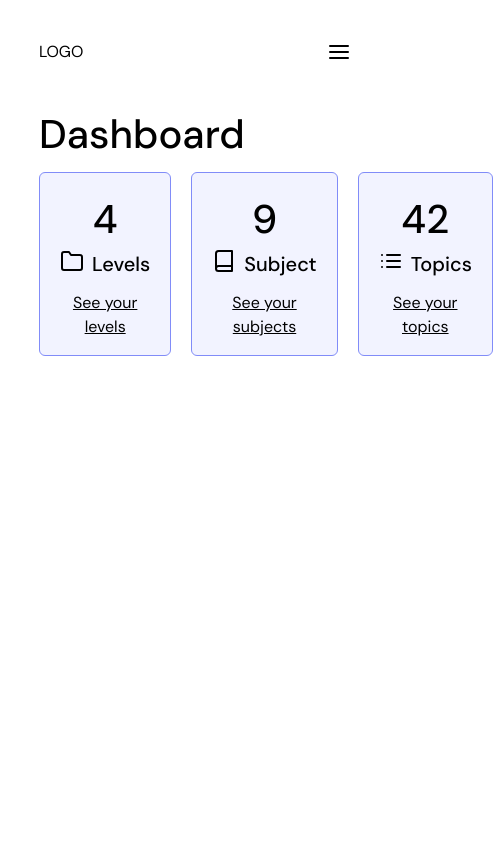
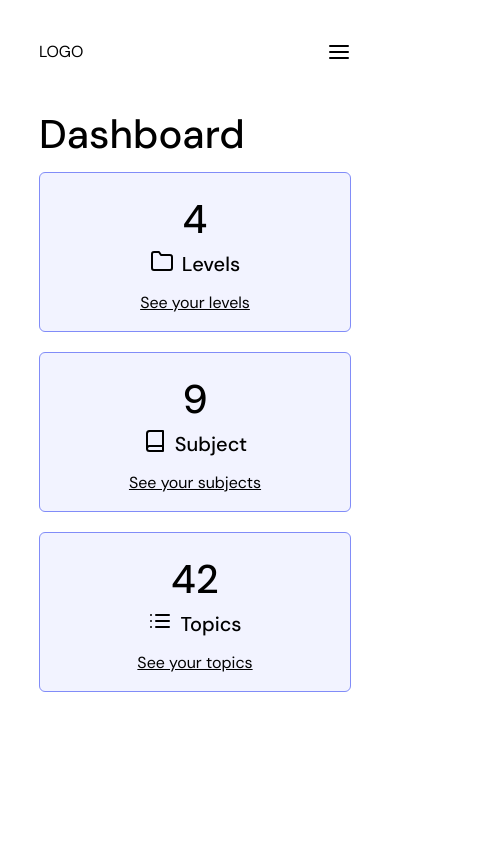
Before and after one commit to alsongarbuja/notetal, a Next.js app: page /account/dashboard in a window 390 px wide. Shown: the top 844 px of the page, 493 px wide, since content can reach past the window. Built offline with nearby package versions, Linux system fonts and the light colour scheme.

Commit message:
[responsive]: dashboard responsive

```diff
--- a/pages/account/dashboard.tsx
+++ b/pages/account/dashboard.tsx
@@ -9,8 +9,8 @@ const Dashboard = () => {
             <title>Notetal - Dashboard</title>
         </Head>
         <h2>Dashboard</h2>
-        <div className="flex gap-5 mt-2">
-            <div className="w-52 border px-5 py-4 rounded-md text-center border-indigo-400 bg-indigo-400/10 dark:text-indigo-200">
+        <div className="flex gap-5 mt-2 flex-wrap">
+            <div className="w-full sm:w-52 border px-5 py-4 rounded-md text-center border-indigo-400 bg-indigo-400/10 dark:text-indigo-200">
                 <h2>4</h2>
                 <h4 className="mb-3 flex gap-2 justify-center">
                     <Folder /> Levels
@@ -21,7 +21,7 @@ const Dashboard = () => {
                     </span>
                 </Link>
             </div>
-            <div className="w-52 border px-5 py-4 rounded-md text-center border-indigo-400 bg-indigo-400/10 dark:text-indigo-200">
+            <div className="w-full sm:w-52 border px-5 py-4 rounded-md text-center border-indigo-400 bg-indigo-400/10 dark:text-indigo-200">
                 <h2>9</h2>
                 <h4 className="mb-3 flex gap-2 justify-center">
                     <Book className="inline" /> Subject
@@ -32,7 +32,7 @@ const Dashboard = () => {
                     </span>
                 </Link>
             </div>
-            <div className="w-52 border px-5 py-4 rounded-md text-center border-indigo-400 bg-indigo-400/10 dark:text-indigo-200">
+            <div className="w-full sm:w-52 border px-5 py-4 rounded-md text-center border-indigo-400 bg-indigo-400/10 dark:text-indigo-200">
                 <h2>42 </h2>
                 <h4 className="mb-3 flex gap-2 justify-center">
                     <List /> Topics
```
